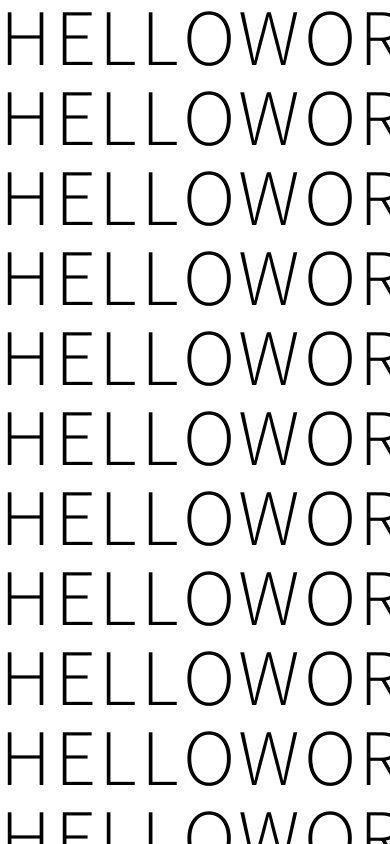
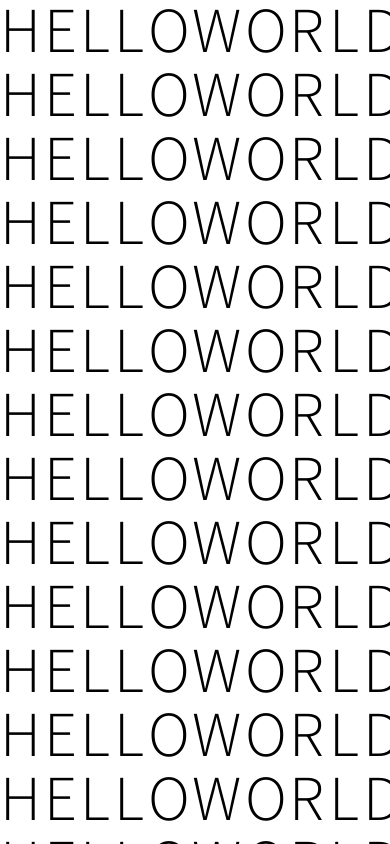
Before and after one commit to mikefey/variable-font-experiment, a plain HTML site: page index.html in a window 390 px wide. Drawn offline with Linux system fonts and the light colour scheme.

Commit message:
Optimize for mobile

```diff
--- a/index.html
+++ b/index.html
@@ -2,6 +2,7 @@
   <head>
     <link rel='stylesheet' href='./style.css' />
     <meta charset='utf-8'>
+    <meta name='viewport' content='width=device-width, initial-scale=1'>
     <title>Fonts</title>
   </head>
   <body>
--- a/main.js
+++ b/main.js
@@ -3,7 +3,8 @@ document.addEventListener('DOMContentLoaded', () => {
   const TEXT = 'HELLOWORLD';
   const CONTAINER = document.querySelector(CONTAINER_SELECTOR);
   const MAX_FONT_WEIGHT = 900;
-  const MAX_DISTANCE = 400;
+  const MAX_DISTANCE = 500;
+  const MAX_DISTANCE_LARGE = 400;
   const MAX_FONT_LOAD_ATTEMPTS = 20;
 
   let fontLoadAttempts = 0;
@@ -80,9 +81,11 @@ document.addEventListener('DOMContentLoaded', () => {
       const horizontalDistance = inputX - position.x;
       const verticalDistance = inputY - position.y;
       const totalDistance = Math.sqrt(Math.pow(horizontalDistance, 2) + Math.pow(verticalDistance, 2));
+      const distanceDiv = window.innerWidth < 700 ? 2 : 3;
+      const maxDistance = window.innerWidth < 700 ? MAX_DISTANCE : MAX_DISTANCE_LARGE;
 
       if (totalDistance < MAX_DISTANCE) {
-        let fontWeight = (MAX_FONT_WEIGHT - (totalDistance * 3));
+        let fontWeight = (MAX_FONT_WEIGHT - (totalDistance * distanceDiv));
         if (fontWeight < 300) {
           fontWeight = 300;
         }
--- a/style.css
+++ b/style.css
@@ -97,8 +97,8 @@ html, body {
 }
 
 body {
-  font-size: 5rem;
-  line-height: 5rem;
+  font-size: 4rem;
+  line-height: 4rem;
   position: absolute;
   width: 100%;
 }
```
